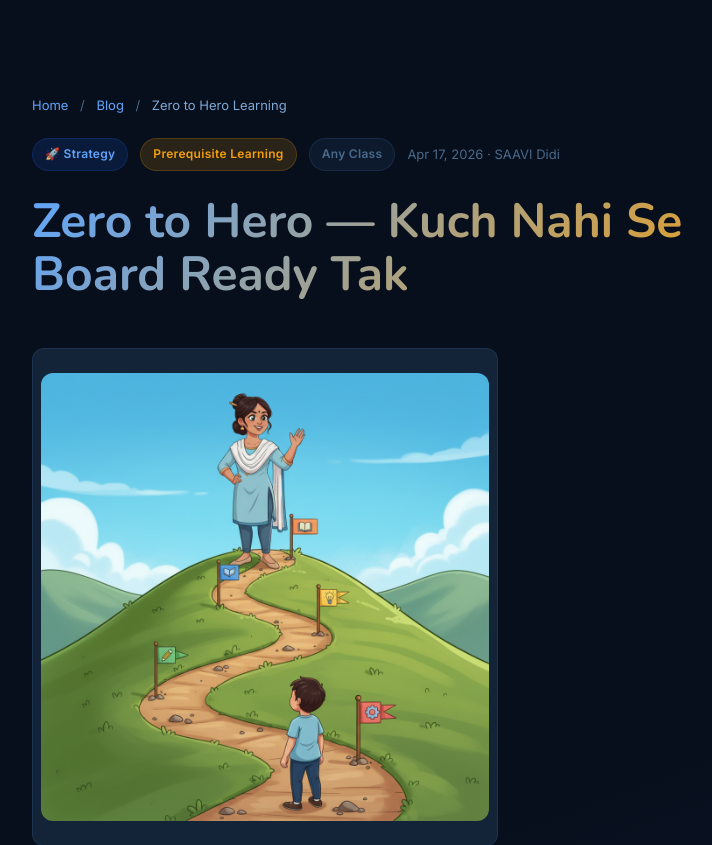
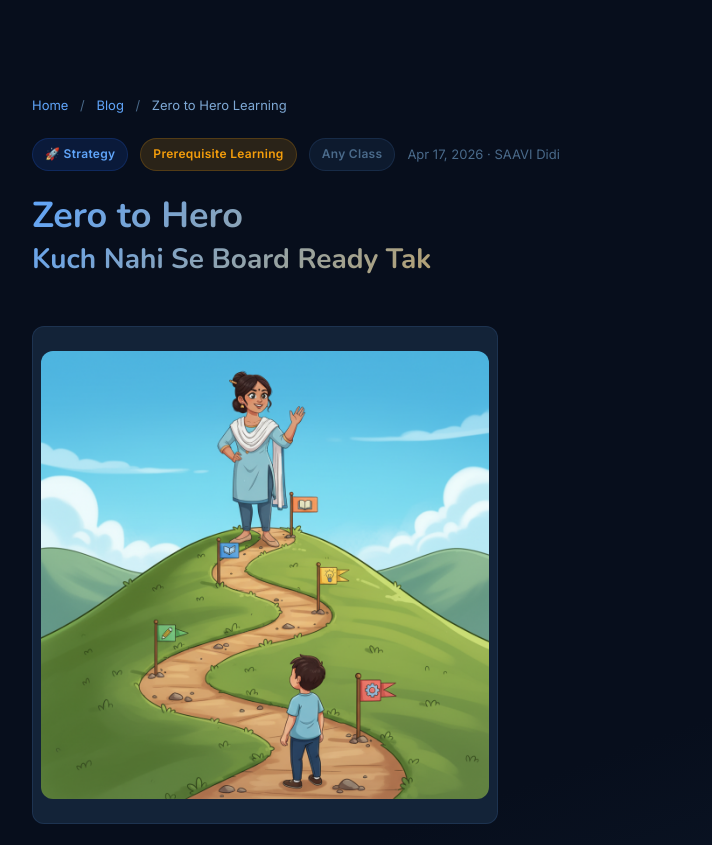
Before and after one commit to hforever-ai/shuratam, a PHP site: page /blog/zero-to-hero-learning/ in a window 1280 px wide. Shown: the part 68-913 px from the top of the page, without its empty margins (224-936 px from the left). Run offline with PHP 8.4, Linux system fonts and the light colour scheme; some web fonts are replaced.

Commit message:
fix: split Zero to Hero heading into 2 lines — no wrapping

```diff
--- a/blog/zero-to-hero-learning/index.php
+++ b/blog/zero-to-hero-learning/index.php
@@ -93,8 +93,9 @@ include '../../partials/nav.php';
           <span class="text-sm" style="color: var(--text-muted);">Apr 17, 2026 · SAAVI Didi</span>
         </div>
 
-        <h1 class="text-4xl sm:text-5xl font-heading font-bold mb-6 text-gradient">
-          Zero to Hero — Kuch Nahi Se Board Ready Tak
+        <h1 class="text-3xl sm:text-4xl font-heading font-bold mb-6 text-gradient">
+          Zero to Hero<br>
+          <span class="text-2xl sm:text-3xl">Kuch Nahi Se Board Ready Tak</span>
         </h1>
 
         <div class="chalkboard mx-auto my-6">
```
Also changed, not shown: assets/css/main.css.
